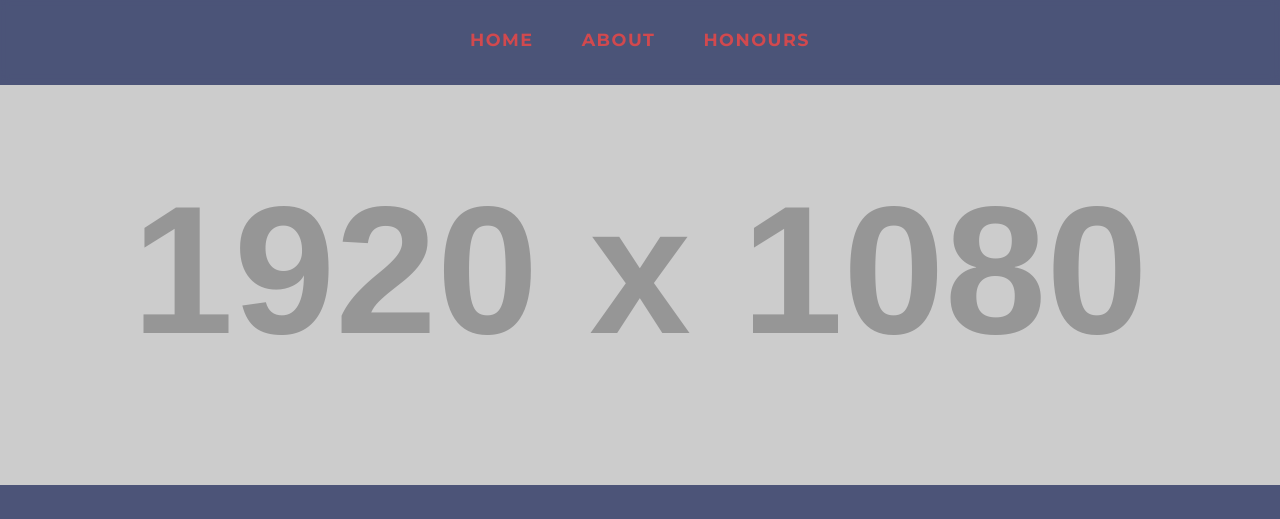
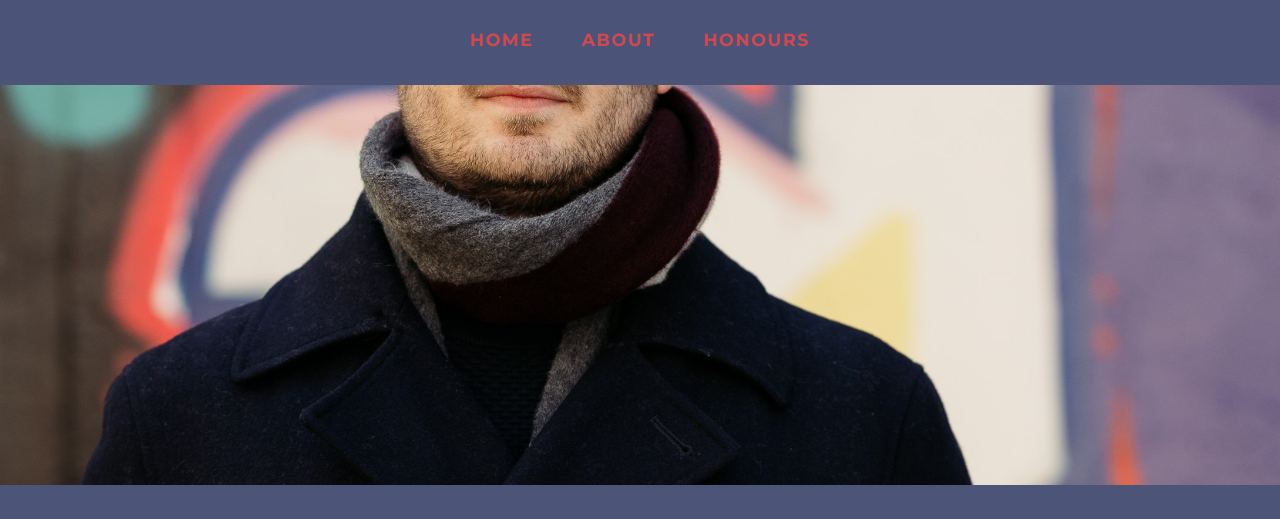
Before and after one commit to mattaja18/personal-website, a plain HTML site: page index.html in a window 1280 px wide. Shown: the top 519 px of the page. Drawn offline with Linux system fonts and the light colour scheme; placeholder pictures from the web are drawn by us.

Commit message:
Update index.html

```diff
--- a/index.html
+++ b/index.html
@@ -125,7 +125,7 @@
         .hero-image-bleed {
             width: 100%;
             height: 50vh; /* Adjust height as desired */
-            background-image: url('https://placehold.co/1920x1080');
+            background-image: url('profile.jpg');
             background-size: cover;
             background-position: center;
             margin-top: 85px; /* Nav height (80px) + 5px gap */
```
